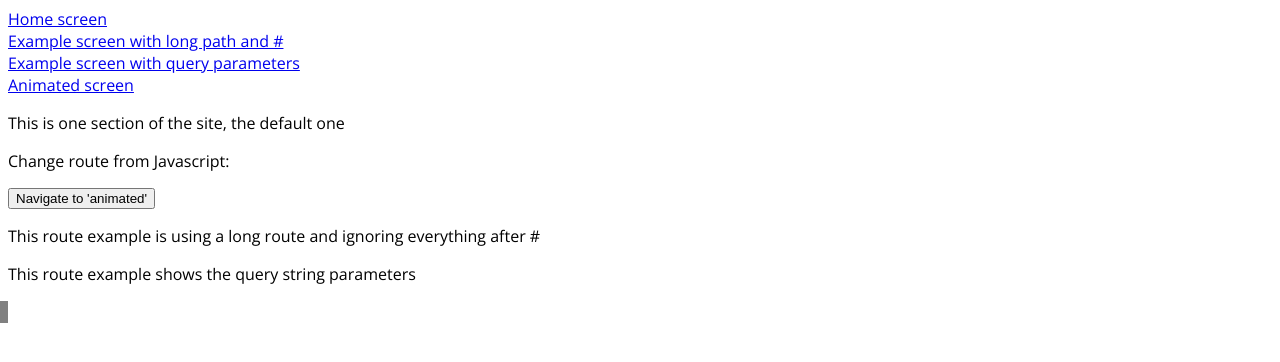
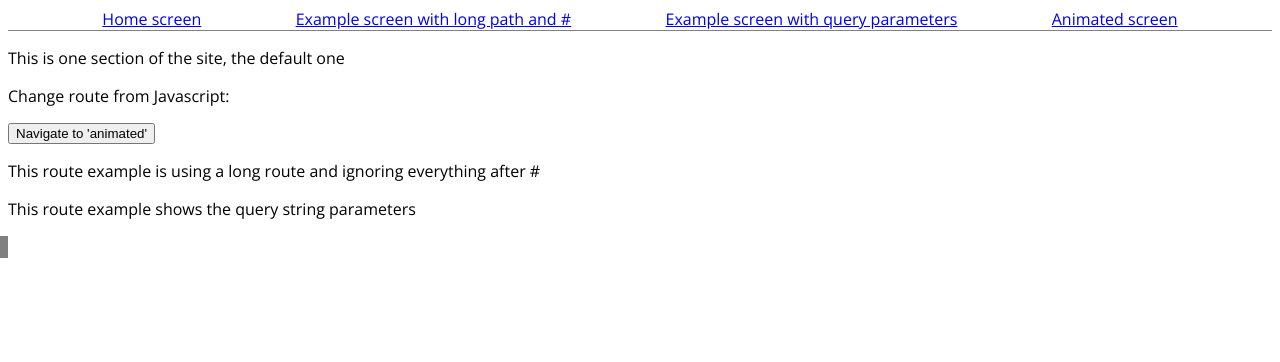
Before and after one commit to optimisme/inapp-routing, a plain HTML site: page index.html in a window 1280 px wide. Drawn offline with nearby package versions, Linux system fonts and the light colour scheme.

Commit message:
Horizontal navigation

```diff
--- a/index.html
+++ b/index.html
@@ -10,6 +10,12 @@
         <style>
             body {
                 font-family: "Open Sans";
+            }
+            nav {
+                display: flex;
+                justify-content: space-evenly;
+                border-bottom: grey 1px solid;
+                width: 100%;
             }
             #animated {
                 background-color: grey;
@@ -46,9 +52,9 @@
             }
         </script>
         <nav>
-            <a href='/inapp-routing/'>Home screen</a><br/>
-            <a href='/inapp-routing/example/3/B#top'>Example screen with long path and #</a><br/>
-            <a href='/inapp-routing/query?a=3&b=2'>Example screen with query parameters</a><br/>
+            <a href='/inapp-routing/'>Home screen</a>
+            <a href='/inapp-routing/example/3/B#top'>Example screen with long path and #</a>
+            <a href='/inapp-routing/query?a=3&b=2'>Example screen with query parameters</a>
             <a href='/inapp-routing/animated'>Animated screen</a>
         </nav>
         <x-route path='/inapp-routing/'>
```
